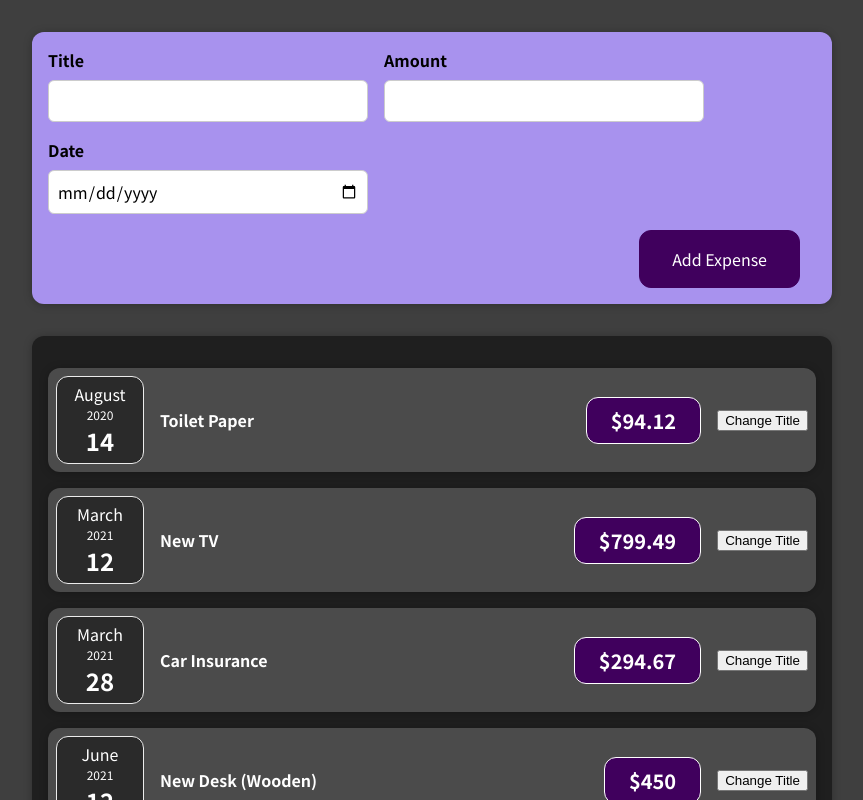
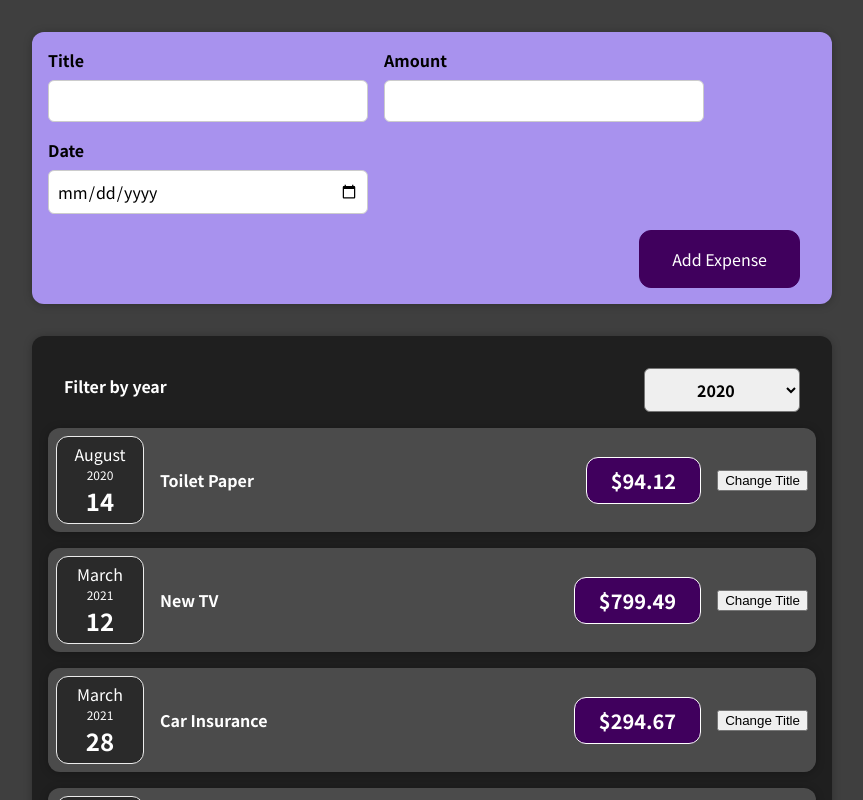
Before and after one commit to nikg41/ReactBasic, a React (Create React App) app: page / in a window 1280 px wide. Shown: the top 800 px of the page, without its empty margins (208-1071 px from the left). Built offline with nearby package versions, Linux system fonts and the light colour scheme.

Commit message:
New Component Added

```diff
--- a/src/components/Expenses/Expenses.js
+++ b/src/components/Expenses/Expenses.js
@@ -1,10 +1,17 @@
-import React from 'react';
+import React, { useState } from 'react';
 import ExpenseItem from "./ExpenseItem";
 import Card from "../UI/Card";
 import './Expenses.css';
+import ExpensesFilter from './ExpensesFilter';
 const Expenses = (props) => {
+    const [filteredYear, setFilteredYear] = useState('2020');
+    const filterChangeHandler = selectedYear => {
+        setFilteredYear(selectedYear);
+    }
     return (
+        <div>
             <Card className="expenses">
+                <ExpensesFilter selected={filteredYear} onChangeFilter={filterChangeHandler} />
                 <ExpenseItem
                     title={props.items[0].title}
                     amount={props.items[0].amount}
@@ -26,6 +33,7 @@
                     date={props.items[3].date}
                 />
             </Card>
+        </div>
     )
 }
 
--- /dev/null
+++ b/src/components/Expenses/ExpensesFilter.css
@@ -0,0 +1,24 @@
+.expenses-filter {
+	color: white;
+	padding: 0 1rem;
+}
+
+.expenses-filter__control {
+	display: flex;
+	width: 100%;
+	align-items: center;
+	justify-content: space-between;
+	margin: 1rem 0;
+}
+
+.expenses-filter label {
+	font-weight: bold;
+	margin-bottom: 0.5rem;
+}
+
+.expenses-filter select {
+	font: inherit;
+	padding: 0.5rem 3rem;
+	font-weight: bold;
+	border-radius: 6px;
+}
--- /dev/null
+++ b/src/components/Expenses/ExpensesFilter.js
@@ -0,0 +1,24 @@
+import React from 'react';
+
+import './ExpensesFilter.css';
+
+const ExpensesFilter = (props) => {
+    const dropDownChnageHandler = (event) => {
+        props.onChangeFilter(event.target.value);
+    }
+    return (
+        <div className='expenses-filter'>
+            <div className='expenses-filter__control'>
+                <label>Filter by year</label>
+                <select value={props.selected} onChange={dropDownChnageHandler}>
+                    <option value='2022'>2022</option>
+                    <option value='2021'>2021</option>
+                    <option value='2020'>2020</option>
+                    <option value='2019'>2019</option>
+                </select>
+            </div>
+        </div>
+    );
+};
+
+export default ExpensesFilter;
```
Lines whose indentation alone changed are shown as unchanged.
